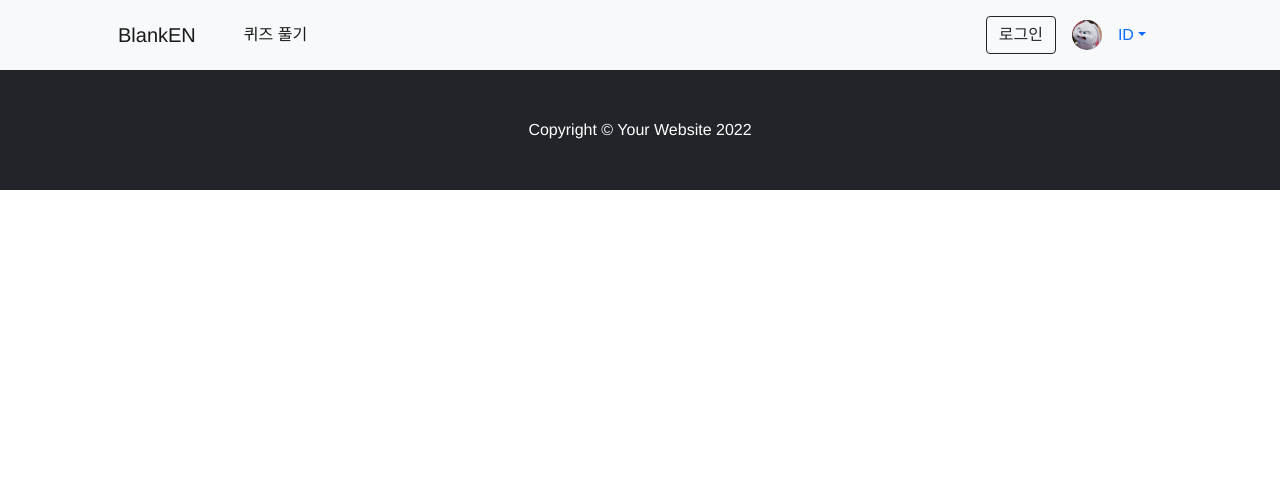
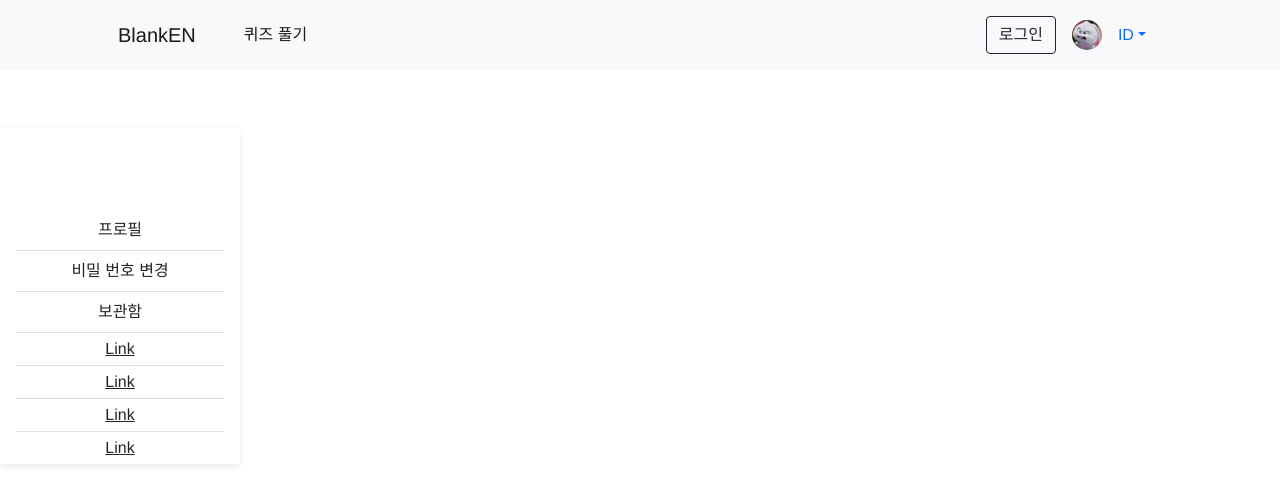
Before and after one commit to ddogga/BlankEn, a JavaScript app in the folder vue3-first/: page /blanken/mypage in a window 1280 px wide. Shown: the top 504 px of the page. Built offline with nearby package versions, Linux system fonts and the light colour scheme; a web font is replaced by a local one.

Commit message:
create leftmenu in mypage

```diff
--- a/vue3-first/package.json
+++ b/vue3-first/package.json
@@ -9,9 +9,9 @@
   },
   "dependencies": {
     "axios": "^1.2.1",
+    "bootstrap-vue-3": "^0.4.15",
     "core-js": "^3.8.3",
     "slim-select": "^2.3.3",
-    "vue": "^3.2.13",
     "vue-router": "^4.1.6",
     "vuedraggable": "^2.24.3"
   },
--- a/vue3-first/src/components/Header.vue
+++ b/vue3-first/src/components/Header.vue
@@ -36,12 +36,14 @@
           </router-link>
         </form>
         <div>
+          <router-link aria-current="page" to="/blanken/mypage">
             <img
               src="../assets/images/snowball.jpg"
               height="30"
               width="30"
               class="rounded-circle"
             />
+          </router-link>
         </div>
         <div class="nav-item dropdown">
           <a
--- /dev/null
+++ b/vue3-first/src/components/member/LeftMenu.vue
@@ -0,0 +1,83 @@
+<template>
+  <div>
+    <!--Main Navigation-->
+    <header>
+      <!-- Sidebar -->
+      <nav id="sidebarMenu" class="d-lg-block sidebar collapse bg-white">
+        <div>
+          <div class="list-group list-group-flush mx-3 mt-4">
+            <!-- Collapse 1 -->
+            <a
+              class="list-group-item list-group-item-action py-2 ripple"
+              href="#collapseExample1"
+              ><span>프로필</span>
+            </a>
+            <!-- Collapse 2 -->
+            <a
+              class="list-group-item list-group-item-action py-2 ripple"
+              href="#collapseExample1"
+              ><span>비밀 번호 변경</span>
+            </a>
+            <!-- Collapse 3 -->
+            <a
+              class="list-group-item list-group-item-action py-2 ripple"
+              href="#collapseExample1"
+              ><span>보관함</span>
+            </a>
+            <!-- Collapsed content -->
+            <ul class="collapse show list-group list-group-flush">
+              <li class="list-group-item py-1">
+                <a href="" class="text-reset">Link</a>
+              </li>
+              <li class="list-group-item py-1">
+                <a href="" class="text-reset">Link</a>
+              </li>
+              <li class="list-group-item py-1">
+                <a href="" class="text-reset">Link</a>
+              </li>
+              <li class="list-group-item py-1">
+                <a href="" class="text-reset">Link</a>
+              </li>
+            </ul>
+            <!-- Collapse 3 -->
+          </div>
+        </div>
+      </nav>
+      <!-- Sidebar -->
+    </header>
+    <!--Main Navigation-->
+
+    <!--Main layout-->
+    <main style="margin-top: 58px">
+      <div class="container pt-4"></div>
+    </main>
+    <!--Main layout-->
+  </div>
+</template>
+
+<script>
+export default {
+  setup() {},
+};
+</script>
+
+<style scoped>
+/* Sidebar */
+.sidebar {
+  position: fixed;
+  padding: 58px 0 0; /* Height of navbar */
+  box-shadow: 0 2px 5px 0 rgb(0 0 0 / 5%), 0 2px 10px 0 rgb(0 0 0 / 5%);
+  width: 240px;
+}
+
+.sidebar .active {
+  border-radius: 5px;
+  box-shadow: 0 2px 5px 0 rgb(0 0 0 / 16%), 0 2px 10px 0 rgb(0 0 0 / 12%);
+}
+
+.sidebar-sticky {
+  padding-top: 0.5rem;
+  overflow-x: hidden;
+  overflow-y: auto; /* Scrollable contents if viewport is shorter than content. */
+}
+</style>
--- a/vue3-first/src/main.js
+++ b/vue3-first/src/main.js
@@ -8,6 +8,9 @@ import router from "./router/index.js";
 
 import "@/assets/css/login.scss";
 import "@/assets/css/main.css";
+
 // import "@/assets/js/multiselect-dropdown.js";
 
-createApp(App).use(router).mount("#app");
+const app = createApp(App);
+app.use(router);
+app.mount("#app");
--- a/vue3-first/src/router/index.js
+++ b/vue3-first/src/router/index.js
@@ -3,6 +3,8 @@ import Main from "../views/Main.vue";
 import BoardList from "../views/board/BoardList.vue";
 import Login from "../views/member/Login.vue";
 import SetWrite from "../views/board/BoardWrite_Set.vue";
+import MyPage from "../views/member/MyPage.vue";
+import LeftMenu from "../components/member/LeftMenu.vue";
 
 const router = createRouter({
   history: createWebHistory(),
@@ -31,6 +33,11 @@ const router = createRouter({
       name: "SetWrite",
       component: SetWrite,
     },
+    {
+      path: "/blanken/mypage",
+      name: "MyPage",
+      component: MyPage,
+    },
   ],
 });
 
--- /dev/null
+++ b/vue3-first/src/views/member/MyPage.vue
@@ -0,0 +1,23 @@
+<template>
+  <div>
+    <LeftMenu />
+
+    <div class="test"></div>
+  </div>
+</template>
+
+<script>
+import LeftMenu from "../../components/member/LeftMenu.vue";
+export default {
+  components: {
+    LeftMenu,
+  },
+  setup() {},
+};
+</script>
+
+<style scoped>
+.test {
+  height: 2000px;
+}
+</style>
```
Also changed, not shown: 1 other file (tests, documents, lock files or other folders). Lines whose indentation alone changed are shown as unchanged.
